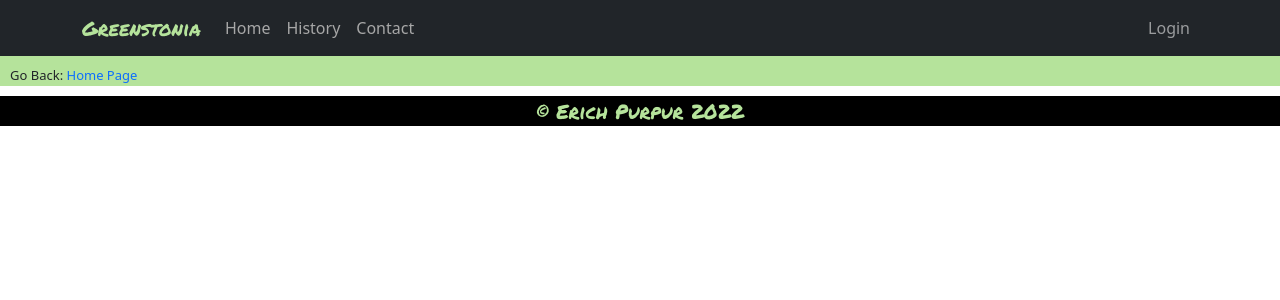
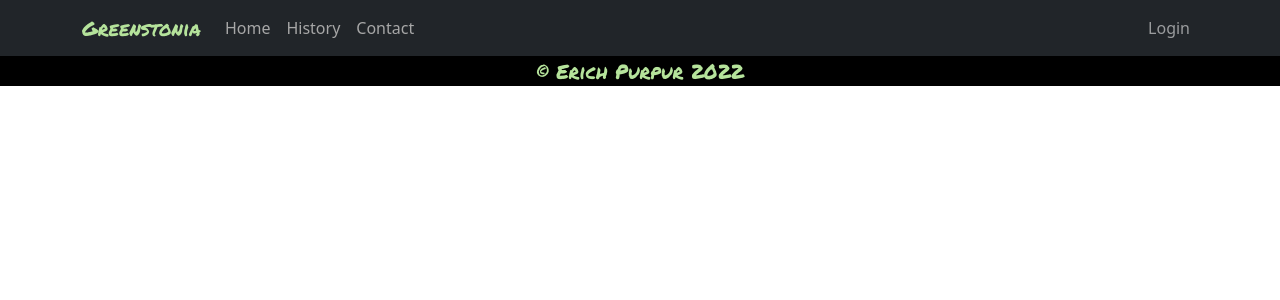
Before and after one commit to epurpur/Greenstonia, a React (Create React App) app in the folder client/: page /editorPage in a window 1280 px wide. Shown: the top 300 px of the page. Built offline with nearby package versions, Linux system fonts and the light colour scheme.

Commit message:
adding conditional logic for 'add' and delete' buttons

```diff
--- a/client/src/components/Header/index.js
+++ b/client/src/components/Header/index.js
@@ -142,8 +142,14 @@ const Header = () => {
                 :
                 <>
                   <Nav.Link onClick={handleUserLogin}>Logout</Nav.Link>
-                  <Nav.Link><Link to='/editorPage' id="editorBtn"> Add {pageName}</Link> </Nav.Link>
-                  <Nav.Link id="editorBtn"> Delete {pageName} </Nav.Link>
+                {/* Don't want to show 'Add' or 'Delete' buttons if user is on 'other' page */}
+                  {pageName !== 'other' &&
+                    <>
+                      <Nav.Link><Link to='/editorPage' id="editorBtn"> Add {pageName}</Link> </Nav.Link>
+                      <Nav.Link id="editorBtn"> Delete {pageName} </Nav.Link>
+                    </>
+
+                  }
                 </>
               }
             </Nav>
--- a/client/src/pages/EditorPage/index.js
+++ b/client/src/pages/EditorPage/index.js
@@ -19,13 +19,13 @@ const EditorPage = () => {
     // global user context variable of editor info state
     const { editorInfo, setEditorInfo } = useContext(EditorContext);
     const { pageName, setPageName } = useContext(PageContext);
+    setPageName('other');
     console.log('EDITOR CONTEXT INFO', editorInfo);
     console.log('PAGE CONTEXT', pageName)
 
     return (
         <>
             <Header />
-                <p id="breadcrumb">Go Back: <Link to='/home'>Home Page</Link></p>
                 {pageName === 'Area' &&
                 /* data needed to create new area: areaName, areaDescription, parkingDescription, approachDescription, latitude, longitude  */
                  <>
```
